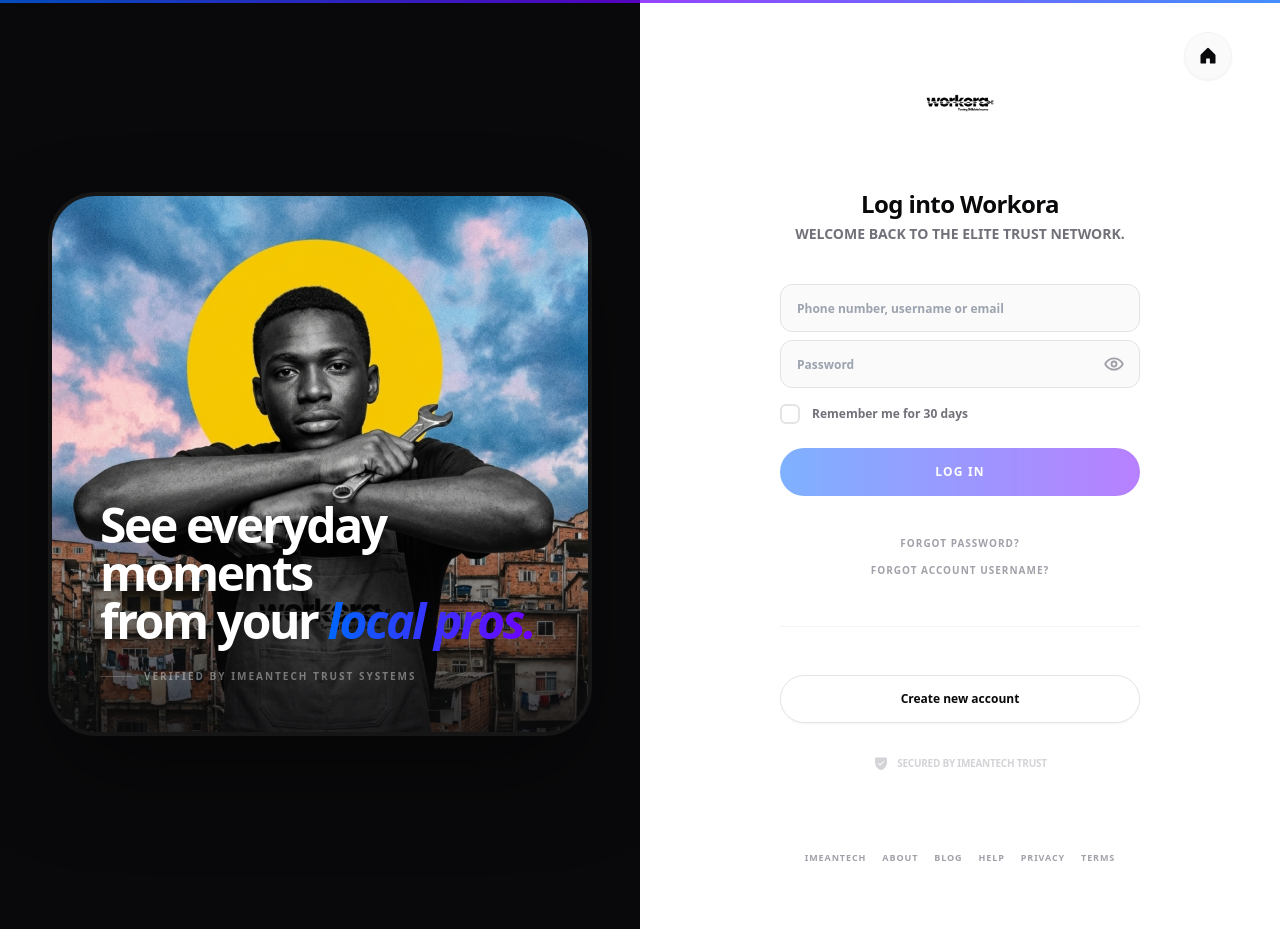
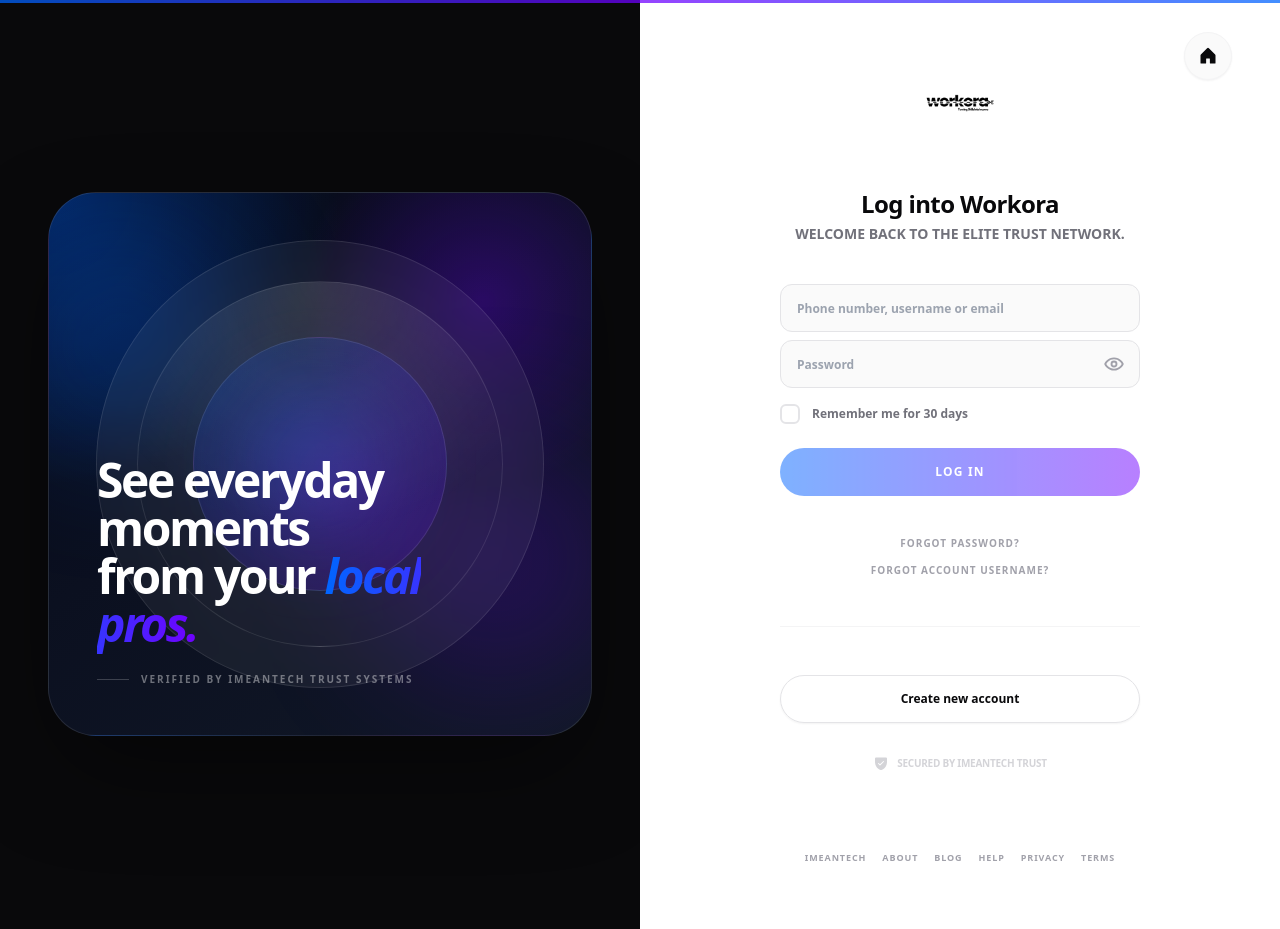
Before and after one commit to lewisking2016/workora-platform, a Next.js app in the folder workora-web/: page /login in a window 1280 px wide. Built offline with nearby package versions, Linux system fonts and the light colour scheme.

Commit message:
Remove login hero image asset

```diff
--- a/workora-web/src/app/login/page.tsx
+++ b/workora-web/src/app/login/page.tsx
@@ -75,22 +75,23 @@
 
       {/* 1. Cinematic Left Side (1:1 Image Strategy) */}
       <div className="hidden lg:flex lg:w-1/2 relative bg-zinc-950 items-center justify-center p-12">
-        <div className="relative aspect-square w-full max-w-2xl overflow-hidden rounded-[48px] shadow-[0_40px_100px_-20px_rgba(0,0,0,0.5)] border-4 border-white/5">
-          <Image
-            src="/login images/workora login.png"
-            alt="Workora Cinematic"
-            fill
-            sizes="(max-width: 1024px) 100vw, 50vw"
-            className="object-cover"
-            priority
-          />
-          {/* Deep Cinematic Overlay */}
-          <div className="absolute inset-0 bg-gradient-to-t from-zinc-950/80 via-transparent to-transparent" />
+        <div className="relative aspect-square w-full max-w-2xl overflow-hidden rounded-[48px] shadow-[0_40px_100px_-20px_rgba(0,0,0,0.5)] border border-white/10 bg-[radial-gradient(circle_at_top_left,_rgba(0,102,255,0.35),_transparent_38%),radial-gradient(circle_at_80%_20%,_rgba(112,0,255,0.3),_transparent_30%),linear-gradient(145deg,_#050816,_#0b1020_45%,_#111827)]">
+          <div className="absolute inset-0 opacity-70 bg-[radial-gradient(circle_at_center,_rgba(255,255,255,0.08),_transparent_55%)]" />
+          <div className="absolute -left-10 top-10 h-56 w-56 rounded-full bg-[#0066FF]/20 blur-3xl" />
+          <div className="absolute -right-8 bottom-12 h-64 w-64 rounded-full bg-[#7000FF]/20 blur-3xl" />
+
+          <div className="absolute inset-0 flex items-center justify-center">
+            <div className="relative h-[28rem] w-[28rem] rounded-full border border-white/10 bg-white/5 backdrop-blur-sm">
+              <div className="absolute inset-10 rounded-full border border-white/10 bg-[radial-gradient(circle_at_top,_rgba(255,255,255,0.12),_transparent_62%)]" />
+              <div className="absolute inset-24 rounded-full border border-white/10 bg-[linear-gradient(145deg,_rgba(0,102,255,0.16),_rgba(112,0,255,0.18))]" />
+              <div className="absolute inset-36 rounded-full bg-gradient-to-br from-[#0066FF] via-[#4F46E5] to-[#7000FF] opacity-35 blur-2xl" />
+            </div>
+          </div>
 
           <motion.div
             initial={{ opacity: 0, y: 20 }}
             animate={{ opacity: 1, y: 0 }}
-            className="absolute bottom-12 left-12 z-10"
+            className="absolute bottom-12 left-12 z-10 max-w-[24rem]"
           >
             <h1 className="text-5xl font-black tracking-tighter text-white leading-none">
               See everyday moments <br />
```
Also changed, not shown: workora-web/public/login images/workora login.png (deleted).
